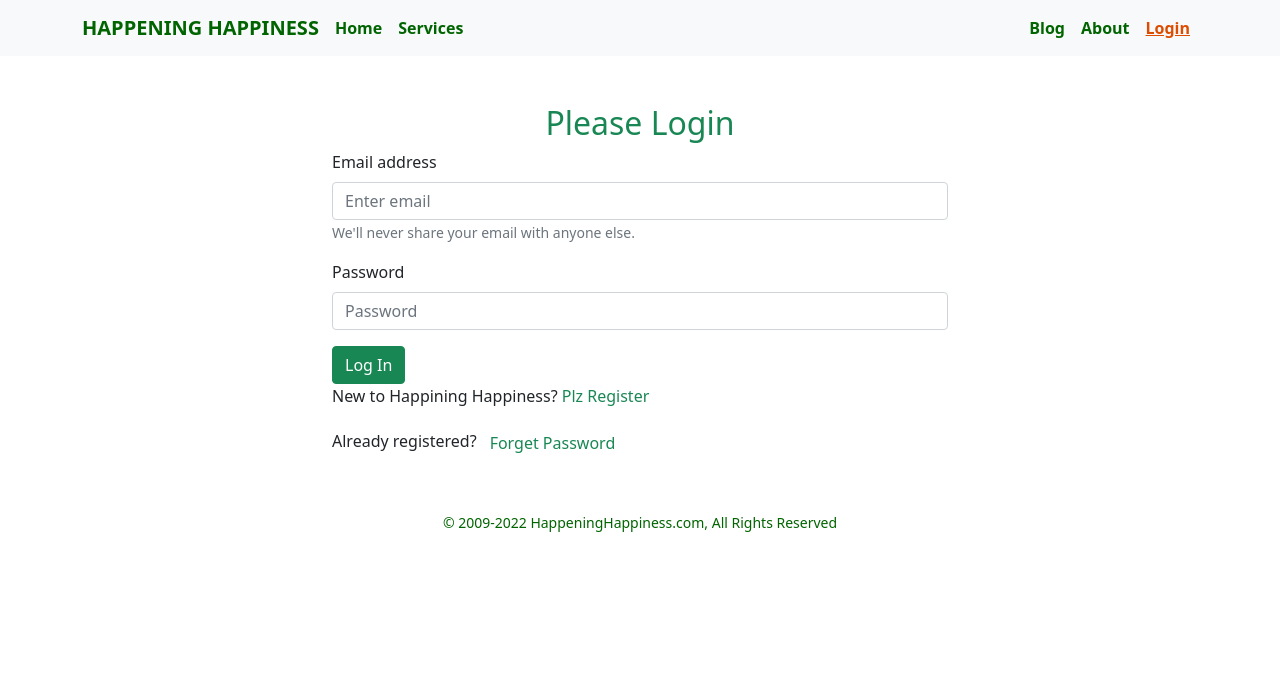
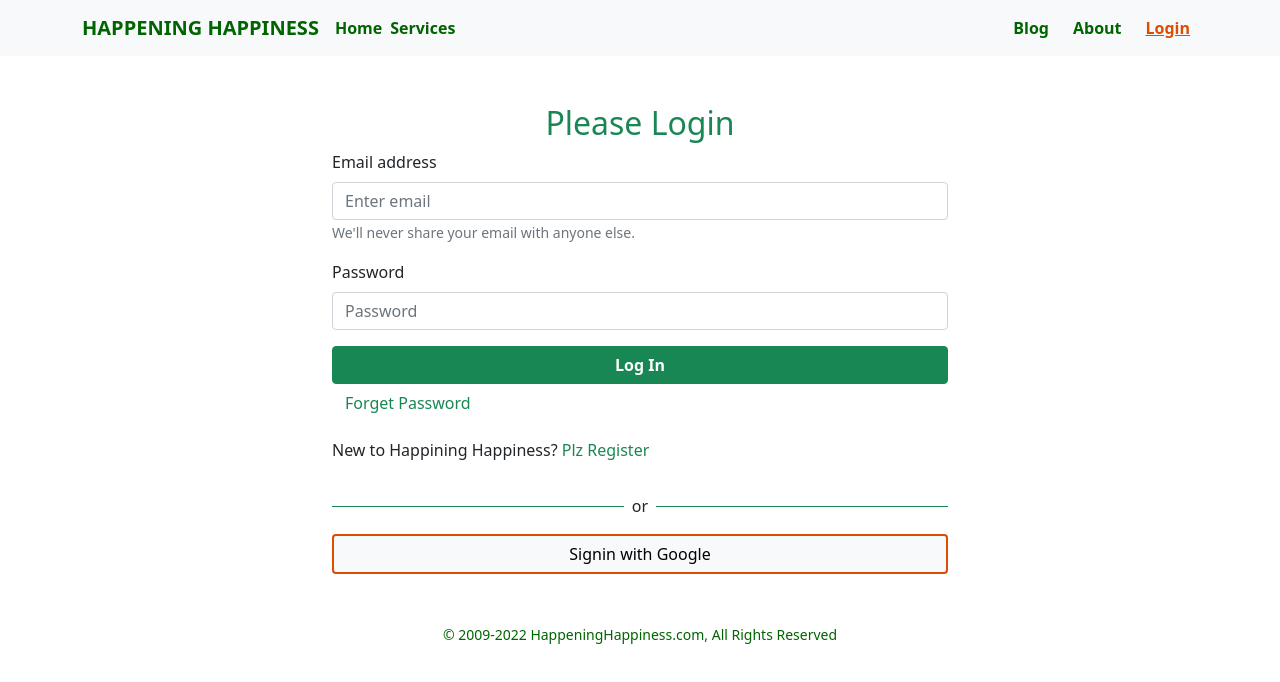
Before and after one commit to writerowson/assignment-10, a React (Create React App) app: page /login in a window 1280 px wide. Shown: the top 682 px of the page. Built offline with nearby package versions, Linux system fonts and the light colour scheme; no server answers.

Commit message:
sign in with google

```diff
--- a/src/Header/Header.js
+++ b/src/Header/Header.js
@@ -16,13 +16,13 @@ const Header = () => {
                 <Navbar.Brand as={Link} to="/" style={{ color: "#006400" }} className='fw-bold' >HAPPENING HAPPINESS</Navbar.Brand>
                 <Navbar.Toggle aria-controls="responsive-navbar-nav" />
                 <Navbar.Collapse id="responsive-navbar-nav">
-                    <Nav className="me-auto hstack gap-3 ">
-                        <CustomLink to='/'>Home</CustomLink>
-                        <CustomLink to='/services'>Services</CustomLink>
+                    <Nav className="me-auto ">
+                        <CustomLink className="me-2" to='/'>Home</CustomLink>
+                        <CustomLink className="me-2" to='/services'>Services</CustomLink>
                     </Nav>
-                    <Nav className='hstack gap-3' >
-                        <CustomLink to='/blog'>Blog</CustomLink>
-                        <CustomLink to='/about'>About</CustomLink>
+                    <Nav className='hstack gap-3 ' >
+                        <CustomLink className="me-2" to='/blog'>Blog</CustomLink>
+                        <CustomLink className="me-2" to='/about'>About</CustomLink>
                         {
                             user ?
                                 <button onClick={handleSignOut} className='btn btn-success  ' >Sign out</button>
--- a/src/Pages/LogIn/Login.js
+++ b/src/Pages/LogIn/Login.js
@@ -7,6 +7,7 @@ import Spinnerr from './Spinner/Spinnerr';
 
 import 'react-toastify/dist/ReactToastify.css';
 import { toast, ToastContainer } from 'react-toastify';
+import SocialLogin from './SocialLogin/SocialLogin';
 
 const Login = () => {
     const emailRef = useRef('')
@@ -81,15 +82,15 @@ const Login = () => {
                     <Form.Label>Password</Form.Label>
                     <Form.Control ref={passwordRef} type="password" name="password" placeholder="Password" required />
                 </Form.Group>
-                <Button variant="success" type="submit">
+                <Button className='text-center fw-bold w-100' variant="success" type="submit">
                     Log In
                 </Button>
             </Form>
+            <p><button onClick={resetPassword} className='text-success btn btn-link pe-auto text-decoration-none' >Forget Password</button></p>
+            <p>New to Happining Happiness?<Link to='/register' className='text-success  pe-auto text-decoration-none' onClick={navigateRegister} > Plz Register</Link></p>
 
-            <p>New to Happining Happiness?<Link to='/register' className='text-success  pe-auto text-decoration-none' onClick={navigateRegister} > Plz Register</Link></p>
-            <p>Already registered?<button onClick={resetPassword} className='text-success btn btn-link pe-auto text-decoration-none' >Forget Password</button></p>
             <ToastContainer />
-
+            <SocialLogin></SocialLogin>
         </div>
     );
 };
--- /dev/null
+++ b/src/Pages/LogIn/SocialLogin/SocialLogin.js
@@ -0,0 +1,40 @@
+import React, { useEffect } from 'react';
+import { useSignInWithGoogle } from 'react-firebase-hooks/auth';
+import { useNavigate } from 'react-router-dom';
+import auth from '../../../firebase.init';
+import Spinnerr from '../Spinner/Spinnerr';
+
+const SocialLogin = () => {
+    const [signInWithGoogle, user, loading, error] = useSignInWithGoogle(auth);
+
+    const navigate = useNavigate()
+
+    useEffect(() => {
+        if (user) {
+            navigate('/home')
+        }
+    }, [])
+    if (loading) {
+        return <Spinnerr></Spinnerr>
+    };
+    if (error) {
+        return (
+            <div className='container text-center fs-3 fw-bold mt-5'>
+                <p style={{ color: 'RGB(220,77,1)', marginBottom: '400px' }}>Error: {error.message}</p>
+            </div>
+        );
+    }
+    return (
+        <div className='text-center'>
+
+            <div className='d-flex align-items-center'>
+                <div style={{ height: '1px' }} className='bg-success w-50'></div>
+                <p className='mt-3 px-2'>or</p>
+                <div style={{ height: '1px' }} className='bg-success w-50'></div>
+            </div>
+            <button onClick={() => signInWithGoogle()} style={{ border: '2px solid RGB(220,77,1)' }} className='btn btn-light w-100'>Signin with Google</button>
+        </div>
+    );
+};
+
+export default SocialLogin;
--- a/src/Pages/Register/Register.js
+++ b/src/Pages/Register/Register.js
@@ -6,6 +6,7 @@ import auth from '../../firebase.init';
 import Spinnerr from '../LogIn/Spinner/Spinnerr';
 import { sendEmailVerification } from "firebase/auth";
 import { toast, ToastContainer } from 'react-toastify';
+import SocialLogin from '../LogIn/SocialLogin/SocialLogin';
 
 
 const Register = () => {
@@ -70,12 +71,13 @@ const Register = () => {
                 <Form.Group className="mb-3" controlId="formBasicCheckbox">
                     <Form.Check type="checkbox" label="I accept all terms and conditions" />
                 </Form.Group>
-                <Button variant="success" type="submit">
+                <Button className='w-100 fw-bold' variant="success" type="submit">
                     Register
                 </Button>
             </Form>
             <p>Already Registered?<Link to='/login' onClick={navigateLogin} className='text-success  pe-auto text-decoration-none' > Please Login</Link></p>
             <ToastContainer />
+            <SocialLogin></SocialLogin>
         </div >
     );
 };
```
